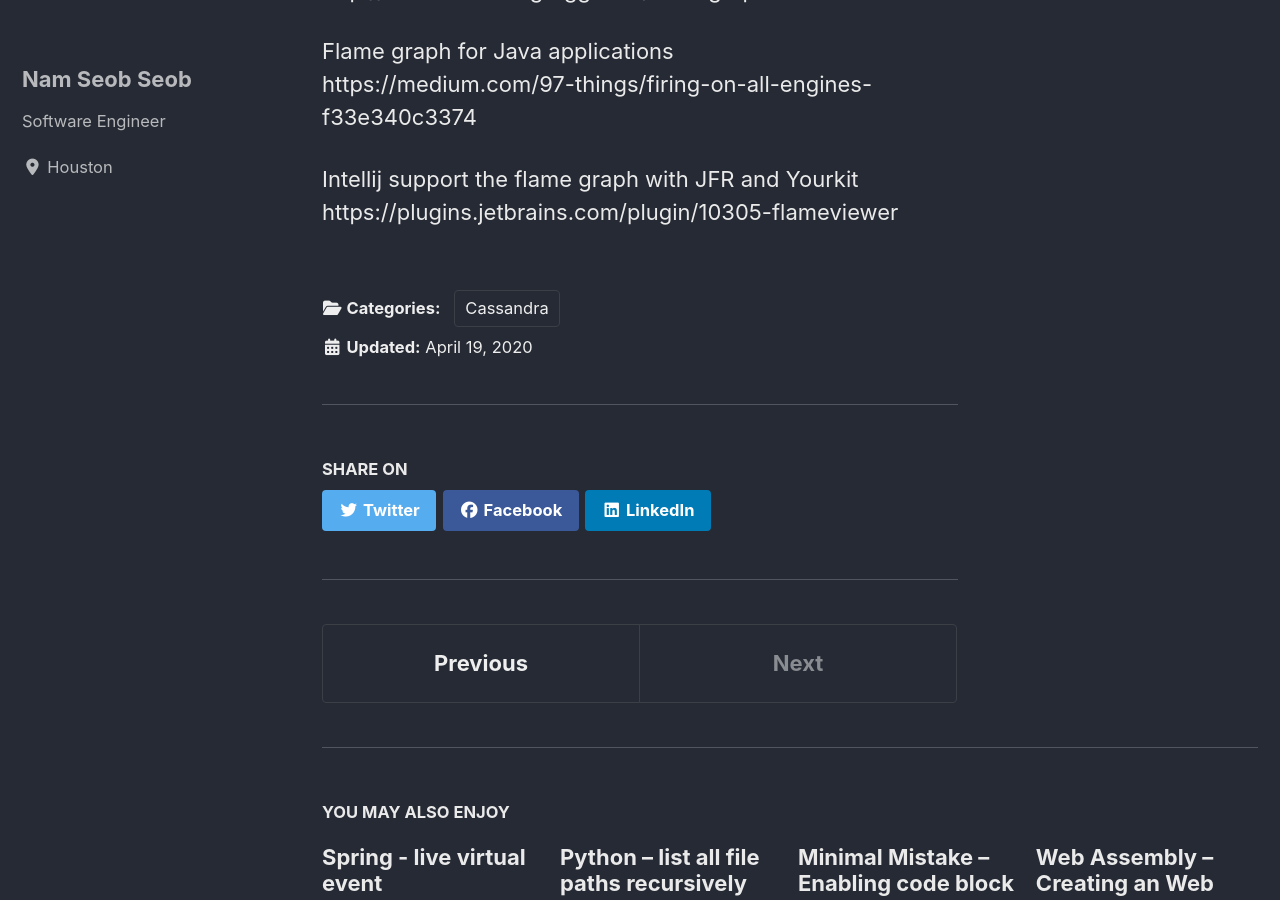
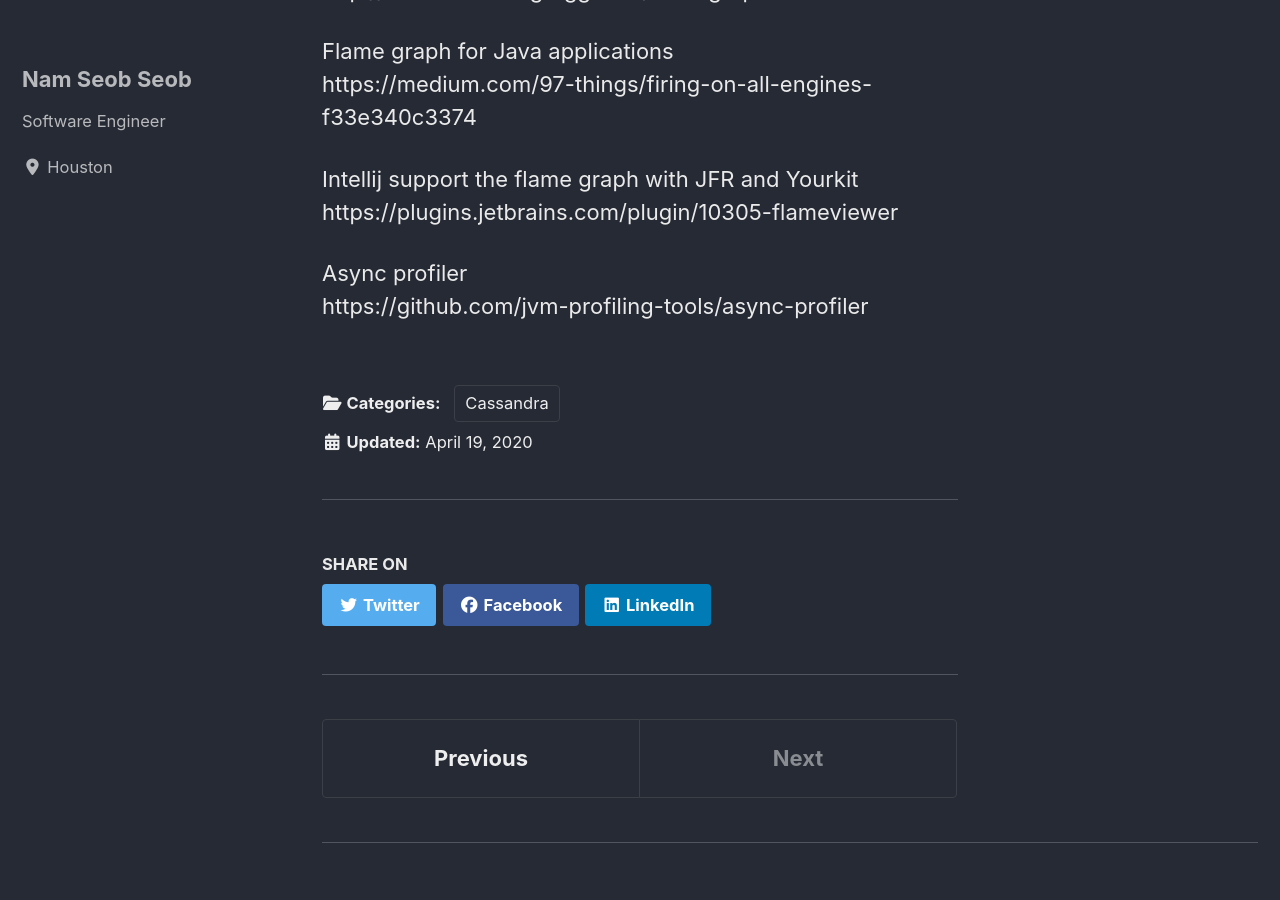
Before and after one commit to nsclass/nsclass.github.io, a Jekyll site: the page built from _posts/2020-04-19-cassandra-flame-graph.md, in a window 1280 px wide and 900 px high, scrolled down 482 px. Built offline with Jekyll 4.4.1, drawn with Linux system fonts in a browser that asks for light colours; cached includes are drawn as plain includes; nearby versions of some CDN libraries.

Commit message:
more links

```diff
--- a/_posts/2020-04-19-cassandra-flame-graph.md
+++ b/_posts/2020-04-19-cassandra-flame-graph.md
@@ -24,3 +24,6 @@ https://medium.com/97-things/firing-on-all-engines-f33e340c3374
 
 Intellij support the flame graph with JFR and Yourkit
 https://plugins.jetbrains.com/plugin/10305-flameviewer
+
+Async profiler
+https://github.com/jvm-profiling-tools/async-profiler
```
